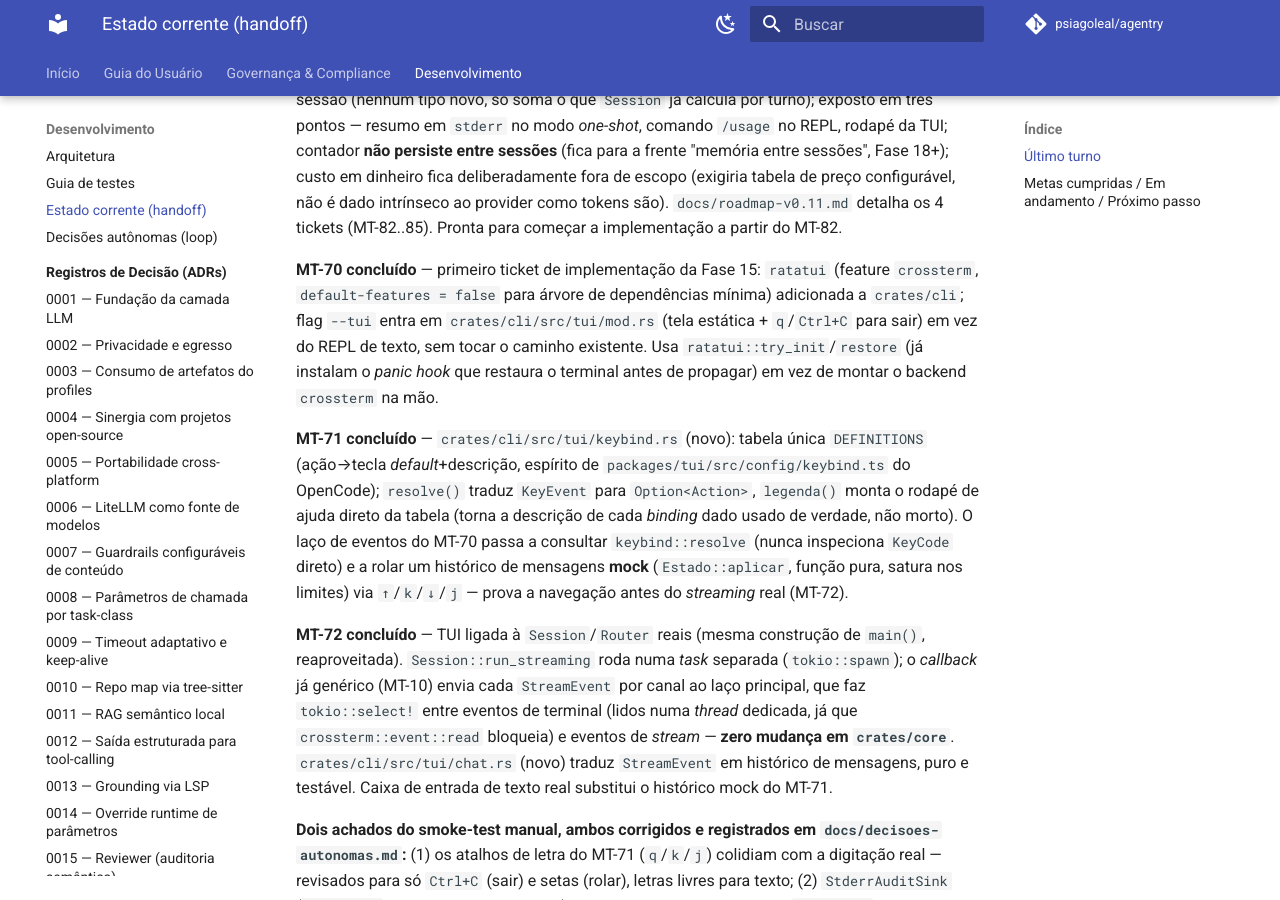
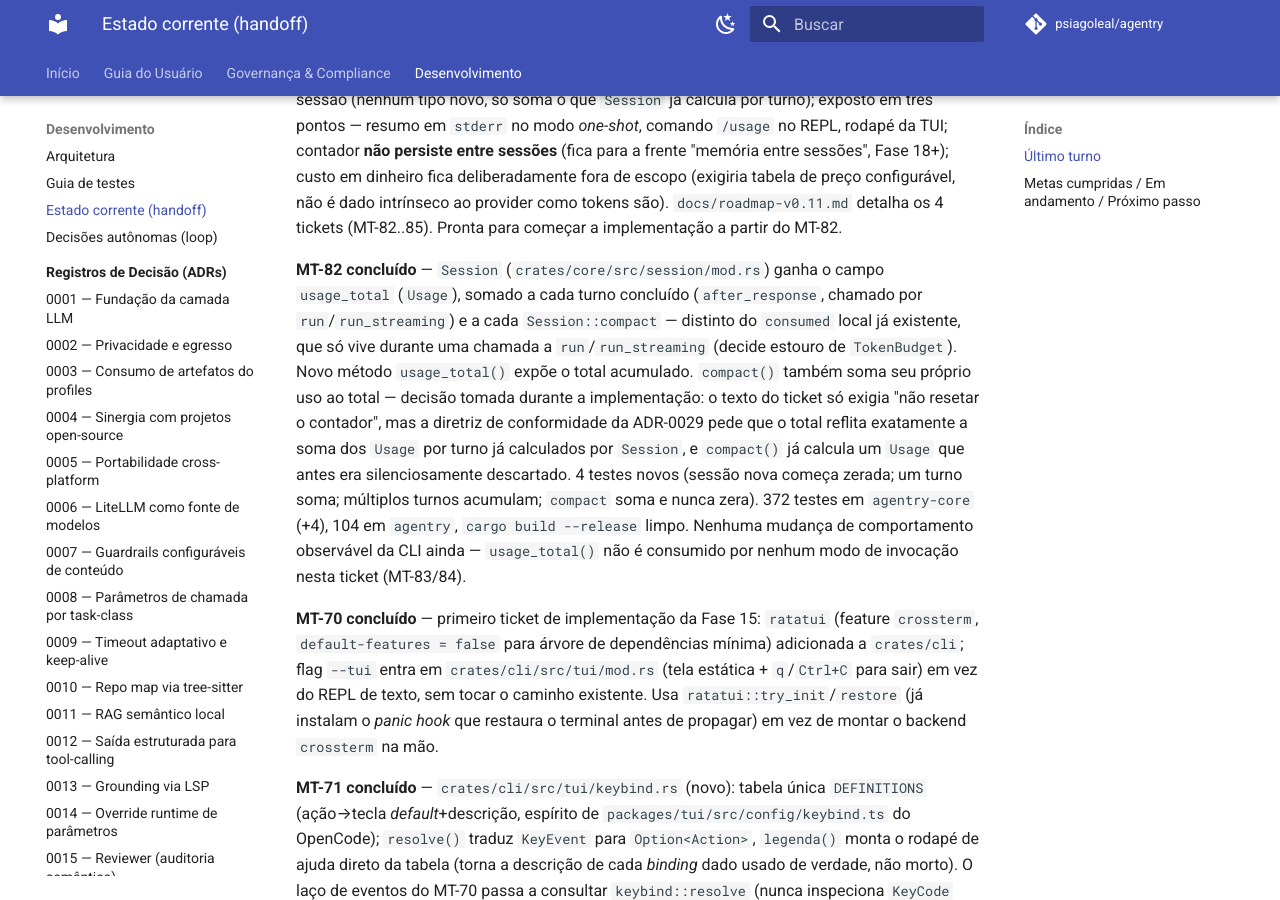
Before and after one commit to psiagoleal/agentry, an MkDocs documentation site: the page built from docs/CURRENT-STATE.md, in a window 1280 px wide and 900 px high, scrolled down 4168 px. Built offline with MkDocs 1.6.1 and Material for MkDocs 9.7.7, drawn with Linux system fonts in a browser that asks for light colours; comment, search, counter and statistics services are not loaded.

Commit message:
docs(handoff): marca MT-82 concluído; próximo passo é o MT-83
{agente: Claude Code; modelo: claude-sonnet-5}

```diff
--- a/docs/CURRENT-STATE.md
+++ b/docs/CURRENT-STATE.md
@@ -169,6 +169,20 @@
   (exigiria tabela de preço configurável, não é dado intrínseco ao provider como tokens são).
   `docs/roadmap-v0.11.md` detalha os 4 tickets (MT-82..85). Pronta para começar a
   implementação a partir do MT-82.
+
+  **MT-82 concluído** — `Session` (`crates/core/src/session/mod.rs`) ganha o campo
+  `usage_total` (`Usage`), somado a cada turno concluído (`after_response`, chamado por
+  `run`/`run_streaming`) e a cada `Session::compact` — distinto do `consumed` local já
+  existente, que só vive durante uma chamada a `run`/`run_streaming` (decide estouro de
+  `TokenBudget`). Novo método `usage_total()` expõe o total acumulado. `compact()` também
+  soma seu próprio uso ao total — decisão tomada durante a implementação: o texto do ticket
+  só exigia "não resetar o contador", mas a diretriz de conformidade da ADR-0029 pede que o
+  total reflita exatamente a soma dos `Usage` por turno já calculados por `Session`, e
+  `compact()` já calcula um `Usage` que antes era silenciosamente descartado. 4 testes novos
+  (sessão nova começa zerada; um turno soma; múltiplos turnos acumulam; `compact` soma e
+  nunca zera). 372 testes em `agentry-core` (+4), 104 em `agentry`, `cargo build --release`
+  limpo. Nenhuma mudança de comportamento observável da CLI ainda — `usage_total()` não é
+  consumido por nenhum modo de invocação nesta ticket (MT-83/84).
 
   **MT-70 concluído** — primeiro ticket de implementação da Fase 15: `ratatui` (feature
   `crossterm`, `default-features = false` para árvore de dependências mínima) adicionada a
@@ -1362,16 +1376,25 @@
   mudança de código — esta iteração só prepara a fase (skill `adr-writer`/
   `micro-ticket-planner`), não implementa.
 
+- [x] **MT-82** — `Session` (`crates/core/src/session/mod.rs`) ganha `usage_total` (`Usage`),
+  somado a cada turno concluído (`after_response`) e a cada `Session::compact` — distinto do
+  `consumed` local já existente (só vive durante uma chamada a `run`/`run_streaming`, decide
+  estouro de `TokenBudget`). Novo método `usage_total()` expõe o total acumulado; `compact()`
+  também soma seu próprio uso (decisão tomada durante a implementação, ver
+  `docs/CURRENT-STATE.md` acima para a justificativa). 4 testes novos. 372 testes em
+  `agentry-core` (+4), 104 em `agentry`, `cargo build --release` limpo. Nenhuma mudança de
+  comportamento observável da CLI ainda.
+
 **Em andamento:** nada pendente — árvore de trabalho limpa, tudo commitado. **Fase 16
 concluída inteira (MT-77..81)**; **Fase 17 preparada** (ADR-0029 `Proposed`,
-`docs/roadmap-v0.11.md`, MT-82..85).
-
-**Próximo passo:** **MT-82** (`docs/roadmap-v0.11.md`, `crates/core/src/session/mod.rs`) —
-`Session` acumula `Usage` ao longo da sessão: campo interno somado a cada turno concluído +
-método de leitura do total acumulado; `/compact` não zera o contador. Primeiro ticket de
-implementação da Fase 17. Outros itens em aberto, sem ticket: deploy do site MkDocs (GitHub
-Pages) — decisão explícita do usuário de não fazer ainda; CI multi-SO ainda não observado
-verde (falta um push que dispare a matriz); backlog independente do
+`docs/roadmap-v0.11.md`, MT-82..85); **MT-82 concluído**.
+
+**Próximo passo:** **MT-83** (`docs/roadmap-v0.11.md`, `crates/cli/src/main.rs`,
+`crates/cli/src/repl.rs`) — exposição do uso de tokens no modo *one-shot* (resumo em
+`stderr` ao final da tarefa) e comando `/usage` no REPL (mesmo padrão de `/compact`).
+Segundo ticket de implementação da Fase 17. Outros itens em aberto, sem ticket: deploy do
+site MkDocs (GitHub Pages) — decisão explícita do usuário de não fazer ainda; CI multi-SO
+ainda não observado verde (falta um push que dispare a matriz); backlog independente do
 `ai-coding-agent-profiles` (ADRs 0001-0005 — RTK/OKF pendentes de reanálise de maturidade,
 perfis base+overlay/skills executáveis/config de serviços pendentes de validação de
 implementação).
```
Also changed, not shown: other parts of docs/CURRENT-STATE.md (+1 -1 lines), docs/roadmap-v0.11.md (+1 -1 lines).
